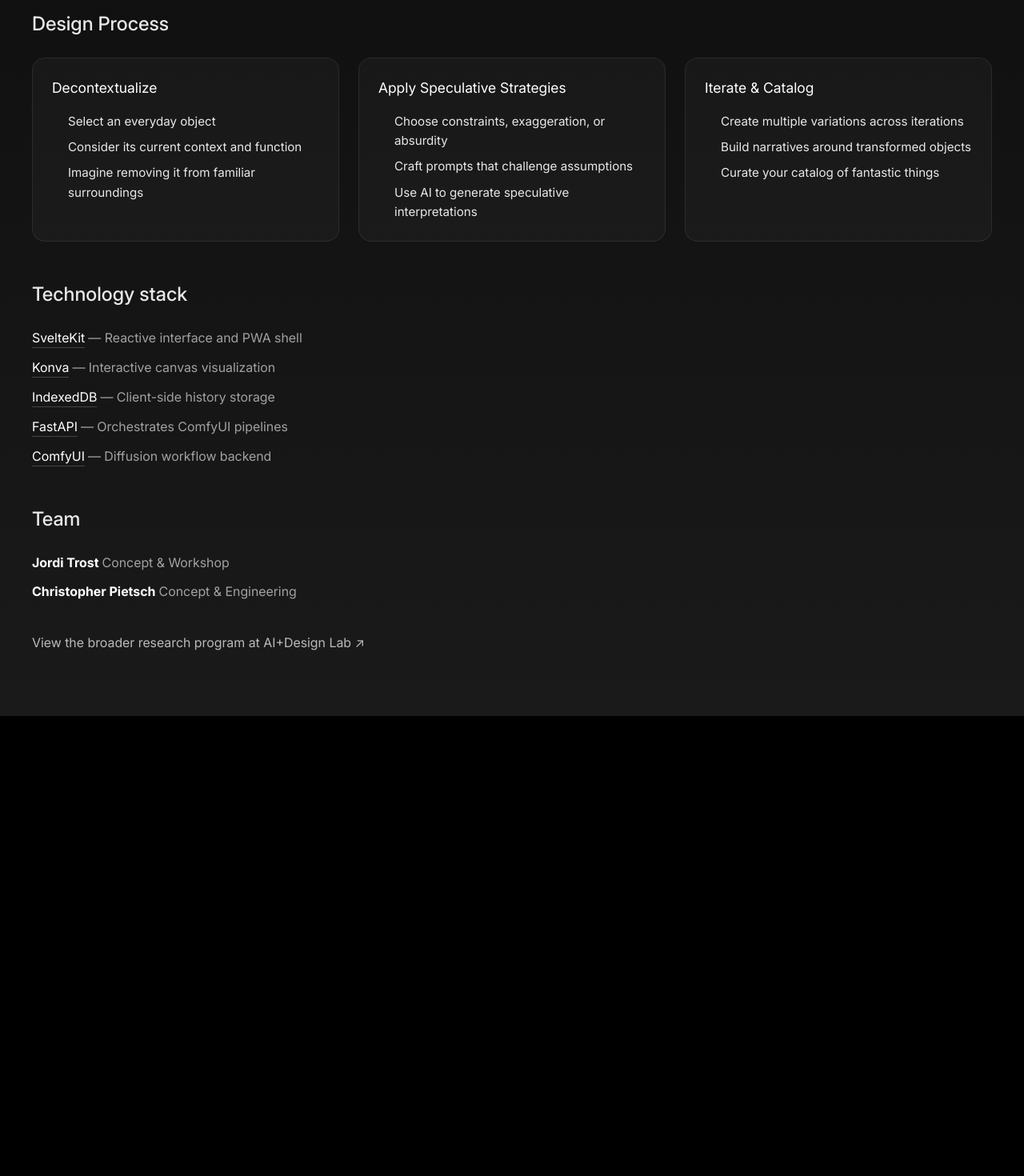
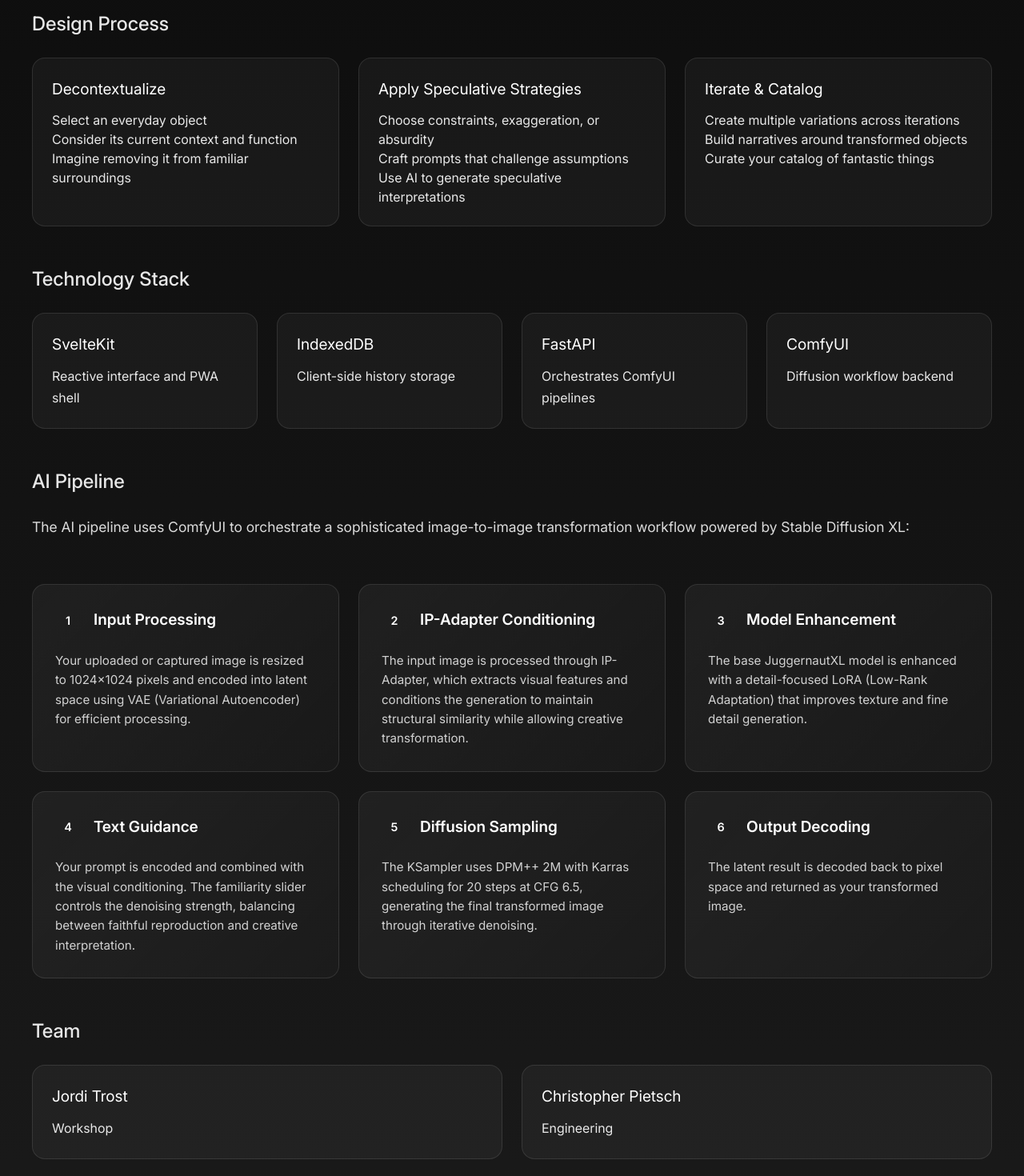
Before and after one commit to hfg-gmuend/lens.aid-lab.hfg-gmuend.de, a SvelteKit app in the folder frontend/: page /about in a window 1280 px wide. Shown: the part 620-2090 px from the top of the page at 80% size. Before the commit the page ends 1515 px from the top, so only its background shows below. Built offline with nearby package versions, Linux system fonts and the light colour scheme.

Commit message:
Refactor About page: update technology stack and contributors, enhance design process and AI pipeline sections

```diff
--- a/frontend/src/routes/about/+page.svelte
+++ b/frontend/src/routes/about/+page.svelte
@@ -36,15 +36,14 @@
 
 	const stack = [
 		{ name: 'SvelteKit', url: 'https://kit.svelte.dev', note: 'Reactive interface and PWA shell' },
-		{ name: 'Konva', url: 'https://konvajs.org', note: 'Interactive canvas visualization' },
 		{ name: 'IndexedDB', url: 'https://developer.mozilla.org/en-US/docs/Web/API/IndexedDB_API', note: 'Client-side history storage' },
 		{ name: 'FastAPI', url: 'https://fastapi.tiangolo.com', note: 'Orchestrates ComfyUI pipelines' },
 		{ name: 'ComfyUI', url: 'https://comfyui.com', note: 'Diffusion workflow backend' }
 	];
 
 	const contributors = [
-		{ name: 'Jordi Trost', role: 'Concept & Workshop' },
-		{ name: 'Christopher Pietsch', role: 'Concept & Engineering' }
+		{ name: 'Jordi Trost', role: 'Workshop' },
+		{ name: 'Christopher Pietsch', role: 'Engineering' }
 	];
 </script>
 
@@ -76,9 +75,9 @@
 
 	<section class="section">
 		<h2 class="section-title">Design Process</h2>
-		<div class="workflow-grid">
+		<div class="card-grid">
 			{#each workflow as block}
-				<div class="workflow-card">
+				<div class="card">
 					<h3>{block.title}</h3>
 					<ol>
 						{#each block.steps as step}
@@ -91,27 +90,71 @@
 	</section>
 
 	<section class="section">
-		<h2 class="section-title">Technology stack</h2>
-		<ul class="stack-list">
+		<h2 class="section-title">Technology Stack</h2>
+		<div class="card-grid">
 			{#each stack as item}
-				<li>
-					<a href={item.url} target="_blank" rel="noopener noreferrer">{item.name}</a>
-					<span>— {item.note}</span>
-				</li>
+				<div class="card">
+					<h3>{item.name}</h3>
+					<p>{item.note}</p>
+					<!-- {#if item.url}
+						<a href={item.url} target="_blank" rel="noopener noreferrer" class="tech-link">Learn more →</a>
+					{/if} -->
+				</div>
 			{/each}
-		</ul>
+		</div>
+	</section>
+
+	<section class="section">
+		<h2 class="section-title">AI Pipeline</h2>
+		<div class="pipeline-description">
+			<p>
+				The AI pipeline uses ComfyUI to orchestrate a sophisticated image-to-image transformation workflow powered by Stable Diffusion XL:
+			</p>
+
+			<div class="pipeline-steps">
+				<div class="pipeline-step" data-step="1">
+					<h3>Input Processing</h3>
+					<p>Your uploaded or captured image is resized to 1024×1024 pixels and encoded into latent space using VAE (Variational Autoencoder) for efficient processing.</p>
+				</div>
+
+				<div class="pipeline-step" data-step="2">
+					<h3>IP-Adapter Conditioning</h3>
+					<p>The input image is processed through IP-Adapter, which extracts visual features and conditions the generation to maintain structural similarity while allowing creative transformation.</p>
+				</div>
+
+				<div class="pipeline-step" data-step="3">
+					<h3>Model Enhancement</h3>
+					<p>The base JuggernautXL model is enhanced with a detail-focused LoRA (Low-Rank Adaptation) that improves texture and fine detail generation.</p>
+				</div>
+
+				<div class="pipeline-step" data-step="4">
+					<h3>Text Guidance</h3>
+					<p>Your prompt is encoded and combined with the visual conditioning. The familiarity slider controls the denoising strength, balancing between faithful reproduction and creative interpretation.</p>
+				</div>
+
+				<div class="pipeline-step" data-step="5">
+					<h3>Diffusion Sampling</h3>
+					<p>The KSampler uses DPM++ 2M with Karras scheduling for 20 steps at CFG 6.5, generating the final transformed image through iterative denoising.</p>
+				</div>
+
+				<div class="pipeline-step" data-step="6">
+					<h3>Output Decoding</h3>
+					<p>The latent result is decoded back to pixel space and returned as your transformed image.</p>
+				</div>
+			</div>
+		</div>
 	</section>
 
 	<section class="section">
 		<h2 class="section-title">Team</h2>
-		<ul class="contributors">
+		<div class="card-grid">
 			{#each contributors as contributor}
-				<li>
-					<strong>{contributor.name}</strong>
-					<span>{contributor.role}</span>
-				</li>
+				<div class="card">
+					<h3>{contributor.name}</h3>
+					<p>{contributor.role}</p>
+				</div>
 			{/each}
-		</ul>
+		</div>
 		<p class="cta">
 			View the broader research program at
 			<a href="https://aid-lab.hfg-gmuend.de" target="_blank" rel="noopener noreferrer">AI+Design Lab ↗</a>
@@ -168,8 +211,7 @@
 	}
 
 	.hero,
-	.section,
-	.cta-panel {
+	.section {
 		width: 100%;
 		max-width: 1200px;
 		color: rgba(255, 255, 255, 0.9);
@@ -216,10 +258,6 @@
 		gap: 0.75rem;
 	}
 
-	.card:hover {
-		border-color: var(--color-accent);
-	}
-
 	.card h3 {
 		margin: 0;
 		font-size: 1.2rem;
@@ -230,79 +268,6 @@
 		margin: 0;
 		font-size: 1rem;
 		line-height: 1.7;
-	}
-
-	.workflow-grid {
-		display: grid;
-		gap: 1.5rem;
-		grid-template-columns: repeat(auto-fit, minmax(220px, 1fr));
-	}
-
-	.workflow-card {
-		background: rgba(255, 255, 255, 0.03);
-		border-radius: 1rem;
-		border: 1px solid rgba(255, 255, 255, 0.08);
-		padding: 1.5rem;
-		display: flex;
-		flex-direction: column;
-		gap: 1rem;
-	}
-
-	.workflow-card h3 {
-		margin: 0;
-		font-size: 1.1rem;
-		color: white;
-	}
-
-	.workflow-card ol {
-		margin: 0;
-		padding-left: 1.25rem;
-		display: flex;
-		flex-direction: column;
-		gap: 0.5rem;
-		font-size: 0.95rem;
-		line-height: 1.6;
-	}
-
-	.stack-list,
-	.contributors {
-		margin: 0;
-		padding: 0;
-		list-style: none;
-		display: flex;
-		flex-direction: column;
-		gap: 0.75rem;
-		font-size: 1rem;
-	}
-
-	.stack-list li,
-	.contributors li {
-		display: flex;
-		gap: 0.25rem;
-		flex-wrap: wrap;
-	}
-
-	.stack-list a {
-		color: white;
-		text-decoration: none;
-		border-bottom: 1px solid rgba(255, 255, 255, 0.2);
-	}
-
-	.stack-list a:hover {
-		border-color: var(--color-accent);
-		color: var(--color-accent);
-	}
-
-	.stack-list span {
-		color: rgba(255, 255, 255, 0.6);
-	}
-
-	.contributors strong {
-		color: white;
-	}
-
-	.contributors span {
-		color: rgba(255, 255, 255, 0.6);
 	}
 
 	.cta {
@@ -318,64 +283,68 @@
 		padding-bottom: 0.1rem;
 	}
 
-	.cta a:hover {
-		border-color: var(--color-accent);
+	.pipeline-description {
+		display: flex;
+		flex-direction: column;
+		gap: 2rem;
+		font-size: 1rem;
+		line-height: 1.6;
 	}
 
-	.cta-panel {
-		margin-top: 4rem;
-		background: rgba(255, 255, 255, 0.04);
-		border-radius: 1.25rem;
-		border: 1px solid rgba(255, 255, 255, 0.08);
-		padding: 2rem;
+	.pipeline-description p {
+		margin: 0 0 1.5rem 0;
+		color: rgba(255, 255, 255, 0.85);
+		font-size: 1.1rem;
+		line-height: 1.7;
+	}
+
+	.pipeline-steps {
+		display: grid;
+		grid-template-columns: repeat(auto-fit, minmax(300px, 1fr));
+		gap: 1.5rem;
+	}
+
+	.pipeline-step {
+		background: linear-gradient(135deg, rgba(255, 255, 255, 0.05) 0%, rgba(255, 255, 255, 0.02) 100%);
+		border-radius: 1rem;
+		border: 1px solid rgba(255, 255, 255, 0.1);
+		padding: 1.75rem;
+		position: relative;
 		display: flex;
 		flex-direction: column;
 		gap: 1rem;
-		text-align: left;
 	}
 
-	.cta-panel h2 {
-		margin: 0;
+	.pipeline-step::before {
+		content: attr(data-step);
+		position: absolute;
+
+		width: 2rem;
+		height: 2rem;
+		background: var(--color-accent);
 		color: white;
-		font-size: 1.6rem;
+		border-radius: 50%;
+		display: flex;
+		align-items: center;
+		justify-content: center;
+		font-size: 0.9rem;
+		font-weight: 600;
+		z-index: 1;
 	}
 
-	.cta-panel p {
-		margin: 0;
-		color: rgba(255, 255, 255, 0.75);
-		line-height: 1.6;
+	.pipeline-step h3 {
+		margin: 0 0 0.5rem 0;
+		font-size: 1.2rem;
+		color: white;
+		font-weight: 600;
+		padding-left: 3rem;
 	}
 
-	.cta-actions {
-		display: flex;
-		gap: 1rem;
-		flex-wrap: wrap;
-	}
-
-	.cta-link {
-		display: inline-flex;
-		align-items: center;
-		justify-content: center;
-		padding: 0.75rem 1.5rem;
-		border-radius: 0.75rem;
-		border: 1px solid var(--color-accent);
-		color: white;
-		text-decoration: none;
-		font-weight: 500;
-	}
-
-	.cta-link:hover {
-		background-color: var(--color-accent);
-	}
-
-	.cta-link.secondary {
-		border-color: rgba(255, 255, 255, 0.4);
-		color: rgba(255, 255, 255, 0.85);
-	}
-
-	.cta-link.secondary:hover {
-		background-color: rgba(255, 255, 255, 0.1);
-		color: white;
+	.pipeline-step p {
+		margin: 0;
+		color: rgba(255, 255, 255, 0.8);
+		line-height: 1.6;
+		font-size: 0.95rem;
 	}
 
 	@media (max-width: 600px) {
@@ -391,10 +360,17 @@
 			font-size: 1.3rem;
 		}
 
-		.card,
-		.workflow-card,
-		.cta-panel {
+		.card {
 			padding: 1.25rem;
+		}
+
+		.pipeline-steps {
+			grid-template-columns: 1fr;
+			gap: 1rem;
+		}
+
+		.pipeline-step {
+			padding: 1.5rem;
 		}
 	}
 </style>
```
